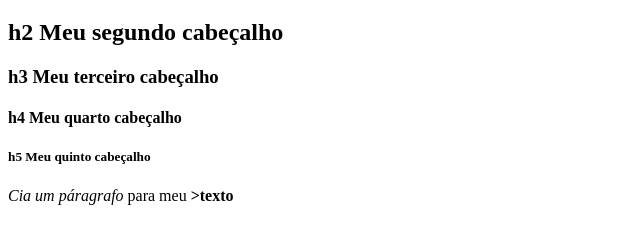
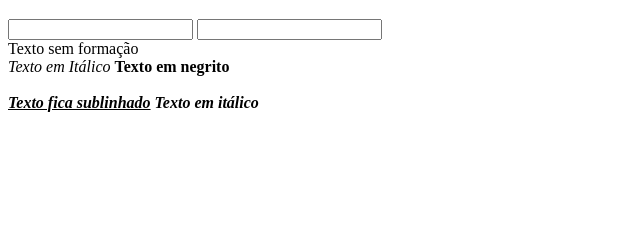
Before and after one commit to maldonadoflavia/1b-html, a plain HTML site: page Untitled-1.html in a window 1280 px wide. Shown: the part 61-304 px from the top of the page, without its empty margins (0-640 px from the left). Drawn offline with Linux system fonts and the light colour scheme.

Commit message:
Add files via upload

```diff
--- a/Untitled-1.html
+++ b/Untitled-1.html
@@ -6,15 +6,23 @@
     <title>Minha primeira página</title>
 </head>
 <body>
-   <h1> h1 Meu primeiro cabeçalho</h1>
-   <h2> h2 Meu segundo cabeçalho</h2>
-   <h3> h3 Meu terceiro cabeçalho</h3>
-   <h4> h4 Meu quarto cabeçalho</h4>
-   <h5> h5 Meu quinto cabeçalho</h5>
+<h1> h1 Meu primeiro cabeçalho</h1>
+<input type="text">
+<input type="password">
+<br>
 
-   <p><em>Cia um páragrafo</em> para meu <strong> >texto</strong></p>
+ Texto sem formação
+ <br>
+ <em> Texto em Itálico</em><!--Itálico-->
+ <strong> Texto em negrito</strong><!--negrito-->
+ <br><br>
 
-
+ <em>
+   <strong>
+     <u>Texto fica sublinhado</u>
+    Texto em itálico
+   </strong>
+</em>
 
 </body>
 </html>
```
